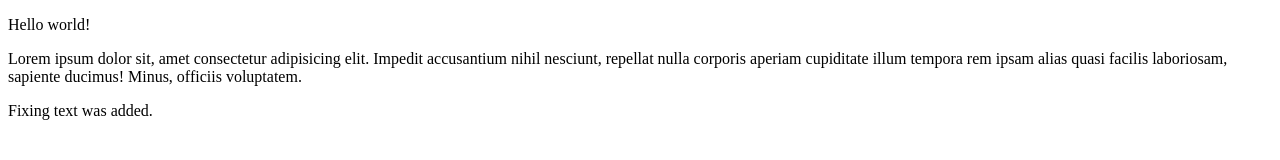
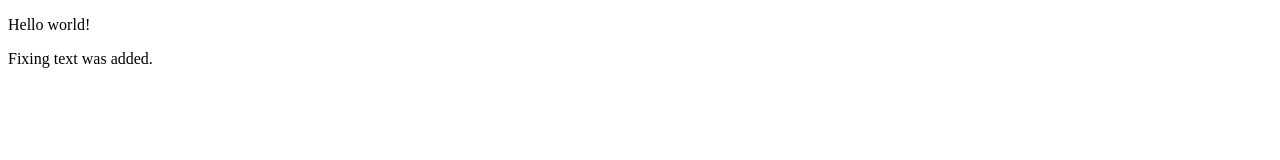
Before and after one commit to george-sirin/test, a plain HTML site: page index.html in a window 1280 px wide. Drawn offline with Linux system fonts and the light colour scheme.

Commit message:
testing text was removed

```diff
--- a/index.html
+++ b/index.html
@@ -7,7 +7,6 @@
 </head>
 <body>
     <p>Hello world!</p>
-    <p>Lorem ipsum dolor sit, amet consectetur adipisicing elit. Impedit accusantium nihil nesciunt, repellat nulla corporis aperiam cupiditate illum tempora rem ipsam alias quasi facilis laboriosam, sapiente ducimus! Minus, officiis voluptatem.</p>
     <p>Fixing text was added.</p>
 </body>
 </html>
```
